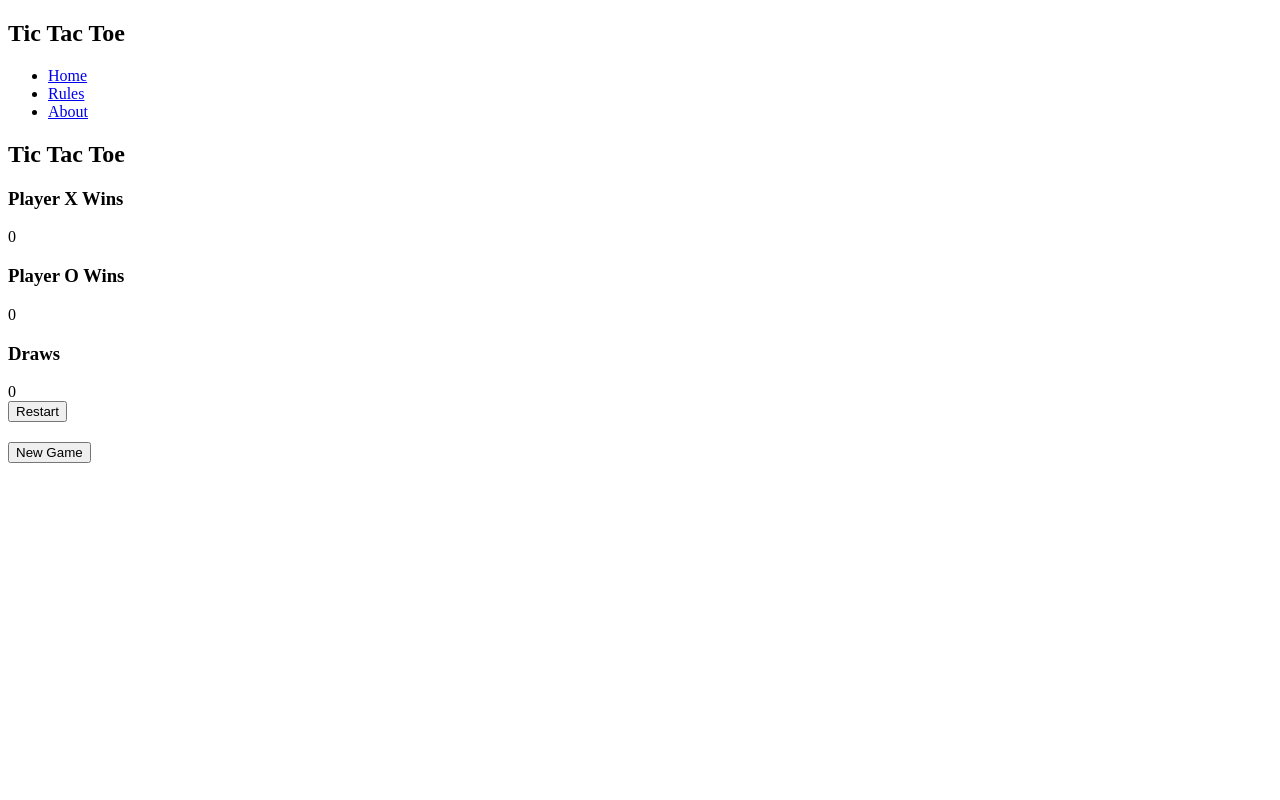
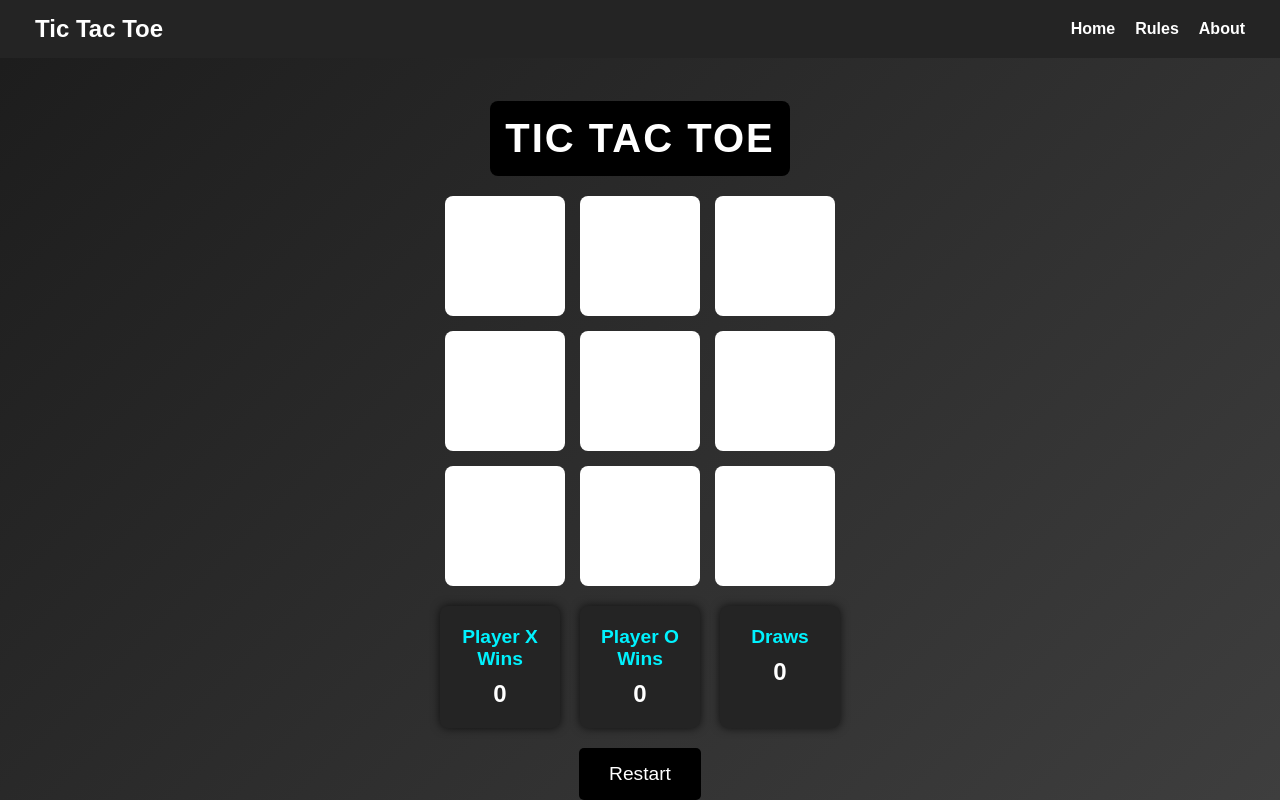
Before and after one commit to Shreyash875/Siu, a plain HTML site: page index.html in a window 1280 px wide. Drawn offline with Linux system fonts and the light colour scheme.

Commit message:
Update styles.css

```diff
--- a/styles.css
+++ b/styles.css
@@ -1,113 +1,214 @@
-let board = ['', '', '', '', '', '', '', '', '']; // Game board
-let currentPlayer = 'X'; // Current player
-let playerXWins = 0; // Player X wins counter
-let playerOWins = 0; // Player O wins counter
-let draws = 0; // Draws counter
+/* General Styles */
+* {
+  box-sizing: border-box;
+  margin: 0;
+  padding: 0;
+  font-family: 'Poppins', sans-serif;
+}
 
-const boardElement = document.getElementById('board');
-const cells = document.querySelectorAll('.cell');
-const playerXWinsDisplay = document.getElementById('playerXWins');
-const playerOWinsDisplay = document.getElementById('playerOWins');
-const drawsDisplay = document.getElementById('draws');
-const restartButton = document.getElementById('restartButton');
-const winnerPopup = document.getElementById('winnerPopup');
-const winnerMessage = document.getElementById('winnerMessage');
-const newGameButton = document.getElementById('newGameButton');
+body {
+  background: linear-gradient(135deg, #1c1c1c, #3e3e3e); /* Dark gradient */
+  color: #fff;
+  display: flex;
+  flex-direction: column;
+  align-items: center;
+  justify-content: center;
+  min-height: 100vh;
+  overflow: hidden;
+}
 
-// Winning conditions
-const winConditions = [
-  [0, 1, 2],
-  [3, 4, 5],
-  [6, 7, 8],
-  [0, 3, 6],
-  [1, 4, 7],
-  [2, 5, 8],
-  [0, 4, 8],
-  [2, 4, 6],
-];
+/* Navigation Bar */
+.navbar {
+  width: 100%;
+  background-color: #242424;
+  padding: 15px;
+  display: flex;
+  justify-content: space-between;
+  align-items: center;
+  position: fixed;
+  top: 0;
+  left: 0;
+  z-index: 10;
+}
 
-// Handle cell click
-cells.forEach((cell, index) => {
-  cell.addEventListener('click', () => handleCellClick(index));
-});
+.navbar h2 {
+  color: #fff;
+  margin-left: 20px;
+  font-size: 1.5rem;
+}
 
-// Handle cell click function
-function handleCellClick(index) {
-  if (board[index] !== '' || winnerPopup.style.display === 'flex') return;
+.navbar ul {
+  display: flex;
+  list-style: none;
+  margin-right: 20px;
+}
 
-  board[index] = currentPlayer;
-  cellDisplay(index);
+.navbar ul li {
+  margin-left: 20px;
+}
 
-  if (checkWin()) {
-    updateScore(currentPlayer);
-    showWinner(currentPlayer);
-  } else if (board.every(cell => cell !== '')) {
-    draws++;
-    drawsDisplay.textContent = draws;
-    showWinner('Draw');
-  } else {
-    currentPlayer = currentPlayer === 'X' ? 'O' : 'X';
+.navbar ul li a {
+  text-decoration: none;
+  color: #fff;
+  font-weight: bold;
+}
+
+.navbar ul li a:hover {
+  color: #00f2fe;
+}
+
+/* Main Container */
+.main-container {
+  margin-top: 100px;
+  text-align: center;
+}
+
+/* Tic Tac Toe Logo */
+.game-logo {
+  background-color: black;
+  padding: 15px;
+  display: inline-block;
+  border-radius: 8px;
+  margin-bottom: 20px;
+}
+
+.game-title {
+  font-size: 2.5rem;
+  color: #fff;
+  text-transform: uppercase;
+  letter-spacing: 2px;
+}
+
+/* Game Board */
+.board {
+  display: grid;
+  grid-template-columns: repeat(3, 120px);
+  gap: 15px;
+  justify-content: center;
+  align-items: center;
+}
+
+.cell {
+  width: 120px;
+  height: 120px;
+  background-color: #fff;
+  color: #333;
+  display: flex;
+  align-items: center;
+  justify-content: center;
+  font-size: 2.5rem;
+  font-weight: bold;
+  border-radius: 8px;
+  cursor: pointer;
+  transition: background-color 0.3s, transform 0.2s;
+}
+
+.cell:hover {
+  background-color: #f2f2f2;
+  transform: scale(1.05);
+}
+
+/* Scoreboard */
+.scoreboard {
+  margin-top: 20px;
+  display: flex;
+  justify-content: center;
+  gap: 20px;
+}
+
+.score-card {
+  background-color: #242424;
+  padding: 20px;
+  border-radius: 8px;
+  box-shadow: 0 0 10px rgba(0, 0, 0, 0.7);
+  text-align: center;
+  width: 120px;
+}
+
+.score-card h3 {
+  font-size: 1.2rem;
+  margin-bottom: 10px;
+  color: #00f2fe;
+}
+
+.score-card span {
+  font-size: 1.5rem;
+  font-weight: bold;
+}
+
+/* Restart Button */
+#restartButton {
+  margin-top: 20px;
+  padding: 15px 30px; /* Increased padding for a bigger button */
+  font-size: 1.2rem;  /* Increased font size */
+  background-color: #000; /* Dark black background color */
+  color: #fff; /* Changed text color to white for better contrast */
+  border: none;
+  border-radius: 5px;
+  cursor: pointer;
+  transition: background-color 0.3s;
+}
+
+#restartButton:hover {
+  background-color: #333; /* Slightly lighter black on hover */
+}
+
+/* Popup Overlay */
+.overlay {
+  position: fixed;
+  top: 0;
+  left: 0;
+  width: 100%;
+  height: 100%;
+  background-color: rgba(0, 0, 0, 0.8);
+  display: none;
+  align-items: center;
+  justify-content: center;
+  z-index: 100;
+}
+
+.popup {
+  background-color: #fff;
+  padding: 30px;
+  border-radius: 8px;
+  text-align: center;
+  color: #333;
+  box-shadow: 0 0 15px rgba(0, 0, 0, 0.5);
+}
+
+.popup h2 {
+  margin-bottom: 15px;
+}
+
+button {
+  padding: 10px 20px;
+  font-size: 1rem;
+  background-color: #0f3460;
+  color: #fff;
+  border: none;
+  border-radius: 5px;
+  cursor: pointer;
+  transition: background-color 0.3s;
+}
+
+button:hover {
+  background-color: #1e5f9e;
+}
+
+/* Animation for winning cells */
+@keyframes winning-animation {
+  0% {
+    transform: scale(1);
+  }
+  50% {
+    transform: scale(1.2);
+  }
+  100% {
+    transform: scale(1);
   }
 }
 
-// Display player move in the cell
-function cellDisplay(index) {
-  cells[index].textContent = board[index];
-  cells[index].classList.add(currentPlayer === 'X' ? 'x' : 'o');
+.cell.winner {
+  animation: winning-animation 0.5s ease-in-out forwards;
+  background-color: rgba(255, 215, 0, 0.5); /* Light gold color for winner */
 }
-
-// Check for a win
-function checkWin() {
-  return winConditions.some(condition => {
-    const [a, b, c] = condition;
-    return board[a] && board[a] === board[b] && board[a] === board[c];
-  });
-}
-
-// Update score
-function updateScore(winner) {
-  if (winner === 'X') {
-    playerXWins++;
-    playerXWinsDisplay.textContent = playerXWins;
-  } else if (winner === 'O') {
-    playerOWins++;
-    playerOWinsDisplay.textContent = playerOWins;
-  }
-}
-
-// Show winner popup
-function showWinner(winner) {
-  winnerMessage.textContent = winner === 'Draw' ? 'It\'s a Draw!' : `${winner} Wins!`;
-  winnerPopup.style.display = 'flex';
-
-  // Add winner class to winning cells
-  if (winner !== 'Draw') {
-    winConditions.forEach(condition => {
-      const [a, b, c] = condition;
-      if (board[a] === winner && board[b] === winner && board[c] === winner) {
-        cells[a].classList.add('winner');
-        cells[b].classList.add('winner');
-        cells[c].classList.add('winner');
-      }
-    });
-  }
-}
-
-// Restart game
-restartButton.addEventListener('click', restartGame);
-newGameButton.addEventListener('click', restartGame);
-
-function restartGame() {
-  board = ['', '', '', '', '', '', '', '', ''];
-  currentPlayer = 'X';
-  cells.forEach(cell => {
-    cell.textContent = '';
-    cell.classList.remove('x', 'o', 'winner');
-  });
-  winnerPopup.style.display = 'none';
-}
-
-// Optional: Add functionality to close the popup
-winnerPopup.addEventListener('click', () => {
-  winnerPopup.style.display = 'none';
-});
```
